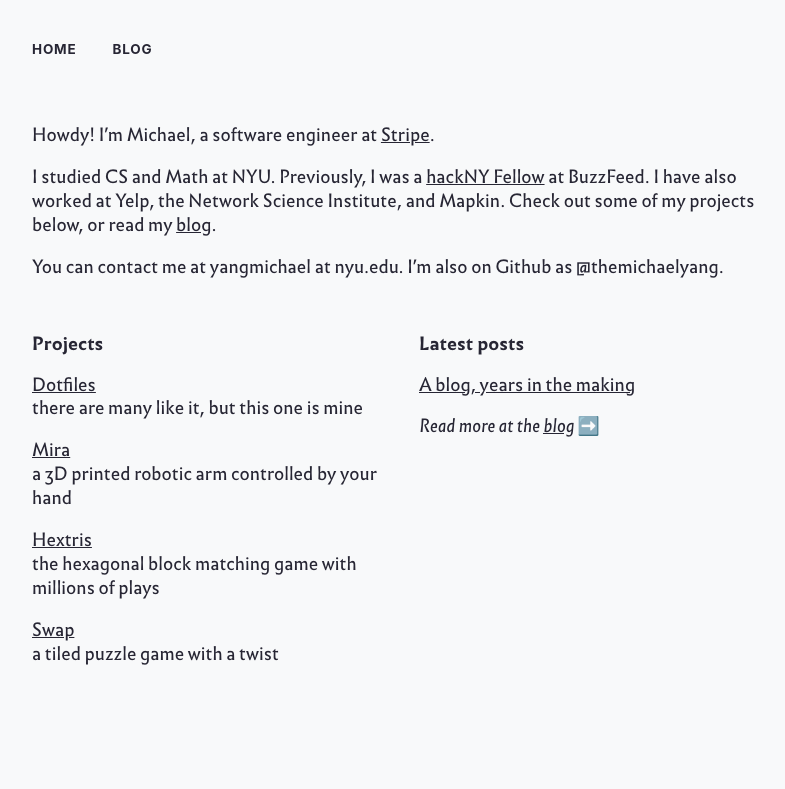
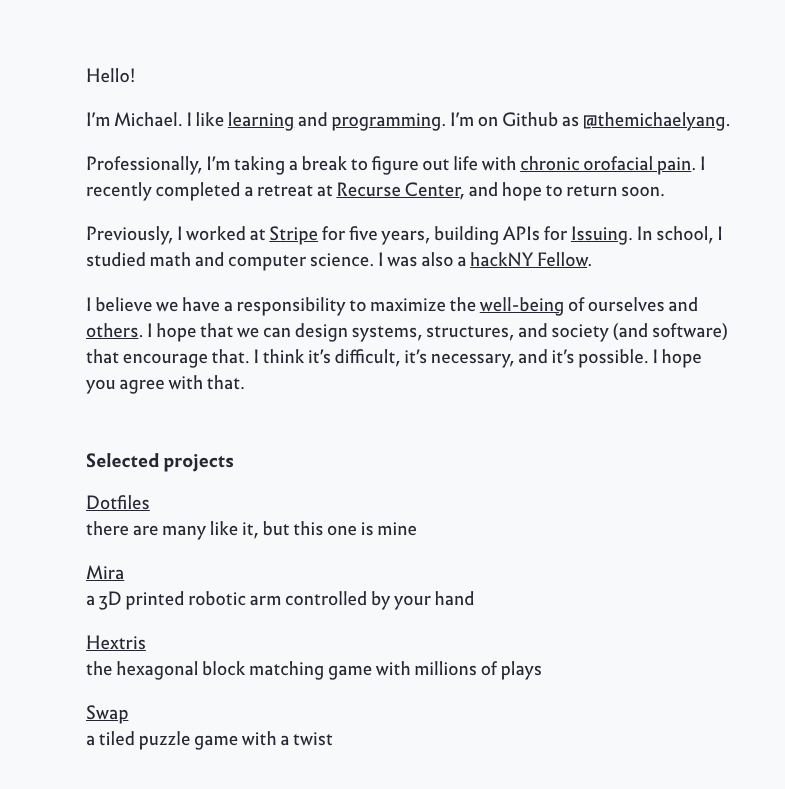
Before and after one commit to themichaelyang/themichaelyang.github.io-2022, a Jekyll site: the page built from index.md, in a window 1280 px wide. Shown: the top 789 px of the page, without its empty margins (230-1015 px from the left). Built offline with Jekyll 4.4.1, drawn with Linux system fonts in a browser that asks for light colours.

Commit message:
update bio

```diff
--- a/_layouts/default.html
+++ b/_layouts/default.html
@@ -10,10 +10,10 @@
 </head>
 <body>
   <nav class="Navbar">
-    <ul class="Navbar__inner">
-      <li class="Navbar__item"><a class="Navbar__link" href="/">Home</a></li>
-      <li class="Navbar__item"><a class="Navbar__link" href="/blog">Blog</a></li>
-    </ul>
+    <!--<ul class="Navbar__inner">-->
+      <!--<li class="Navbar__item"><a class="Navbar__link" href="/">Home</a></li>-->
+      <!--<li class="Navbar__item"><a class="Navbar__link" href="/blog">Blog</a></li>-->
+    <!--</ul>-->
   </nav>
   <main>
     {{ content }}
--- a/_sass/_base.scss
+++ b/_sass/_base.scss
@@ -4,7 +4,7 @@ $code-font: Menlo, Consalas, "DejaVu Mono", mono;
 $post-font: Charter, "Bitstream Charter", Palatino, "Palatino Linotype", "URW Palladio L", "Tex Gyre Pagella", "Book Antiqua", Georgia, serif;
 $base-font-size:   18px;
 $base-font-weight: 400;
-$base-line-height: 1.333;
+$base-line-height: 1.45;
 
 $small-font-size:  $base-font-size * 0.875;
 $unit:     $base-font-size;
--- a/_sass/_index.scss
+++ b/_sass/_index.scss
@@ -10,7 +10,7 @@
   &__Projects {
     @extend %list-reset;
     float: left;
-    width: 50%;
+    /* width: 50%; */
     box-sizing: border-box;
     padding-right: $unit / 2;
   }
--- a/_sass/_utils.scss
+++ b/_sass/_utils.scss
@@ -14,7 +14,7 @@
 
 %container {
   width: 90%;
-  max-width: 42rem;
+  max-width: 36rem;
 }
 
 %clearfix {
--- a/index.md
+++ b/index.md
@@ -2,15 +2,19 @@
 layout: default
 ---
 
-Howdy! I’m Michael, a software engineer at <a href="https://stripe.com/">Stripe</a>.
+Hello!
 
-I studied CS and Math at NYU. Previously, I was a <a href="https://hackny.org/">hackNY Fellow</a> at BuzzFeed. I have also worked at Yelp, the Network Science Institute, and Mapkin. Check out some of my projects below, or read my <a href="/blog">blog</a>.
+I’m Michael. I like [learning](https://ocw.mit.edu) and [programming](https://www.ruby-lang.org/en/). I’m on Github as [@themichaelyang](http://github.com/themichaelyang).
 
-You can contact me at yangmichael at nyu.edu. I’m also on Github as @themichaelyang.
+Professionally, I'm taking a break to figure out life with [chronic orofacial pain](https://link.springer.com/chapter/10.1007/978-981-15-1346-6_25). I recently completed a retreat at [Recurse Center](https://www.recurse.com), and hope to return soon.
+
+Previously, I worked at [Stripe](https://stripe.com/) for five years, building APIs for [Issuing](https://stripe.com/issuing). In school, I studied math and computer science. I was also a [hackNY Fellow](https://hackny.org/).
+
+I believe we have a responsibility to maximize the [well-being](https://en.wikipedia.org/wiki/Well-being) of ourselves and [others](https://en.wikipedia.org/wiki/Altruism). I hope that we can design systems, structures, and society (and software) that encourage that. I think it's difficult, it's necessary, and it's possible. I hope you agree with that.
 
 <div class="Home__Featured">
   <ul class="Home__Projects">
-    <h1 class="Home__Heading">Projects</h1>
+    <h1 class="Home__Heading">Selected projects</h1>
     {% assign projects = site.projects | reverse %}
     {% for project in projects %}
       <li>
@@ -20,7 +24,7 @@ You can contact me at yangmichael at nyu.edu. I’m also on Github as @themichae
       {% endfor %}
   </ul>
 
-  <ul class="Home__Posts">
+  <!--<ul class="Home__Posts">
     <h1 class="Home__Heading">Latest posts</h1>
     {% for post in site.posts limit:3%}
       <li>
@@ -28,6 +32,6 @@ You can contact me at yangmichael at nyu.edu. I’m also on Github as @themichae
         <p class="post-description">{{ post.description }}</p>
       </li>
     {% endfor %}
-    <p><em>Read more at the <a href='/blog'>blog</a> </em>   ➡️</p>
-  </ul>
+    <p><em>Read more at the <a href='/blog'>blog</a> </em>   ➡️</p>-->
+  <!--</ul>-->
 <div>
```
Also changed, not shown: Gemfile (added, +39 -0 lines), Gemfile.lock (added).
